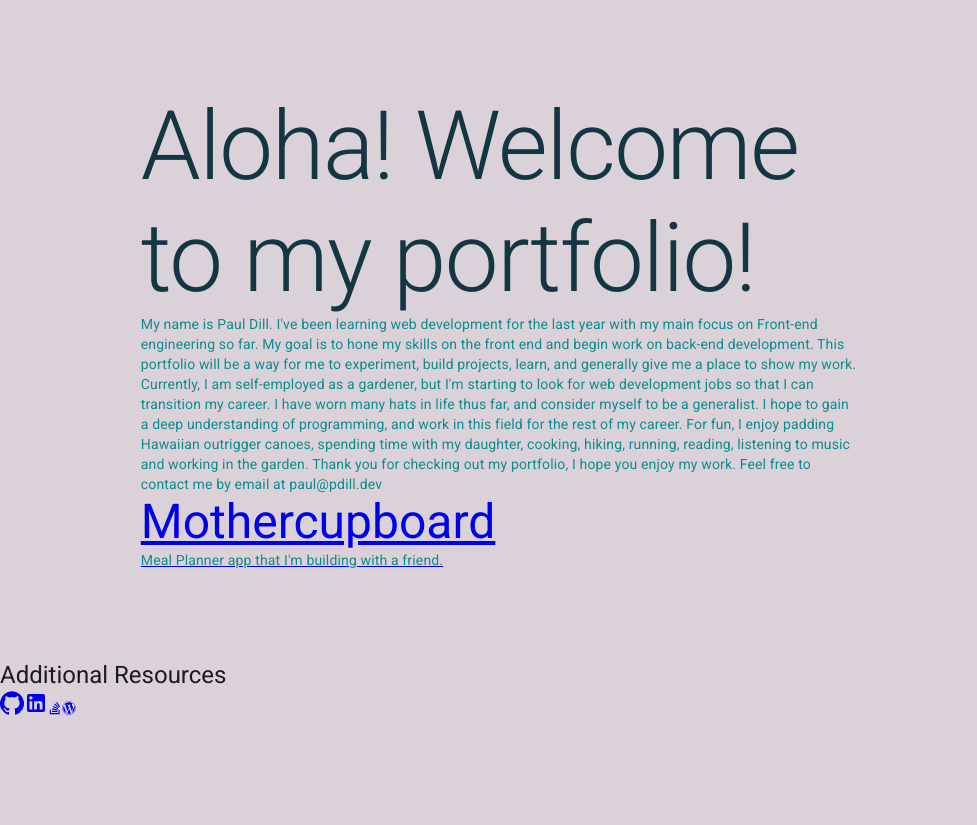
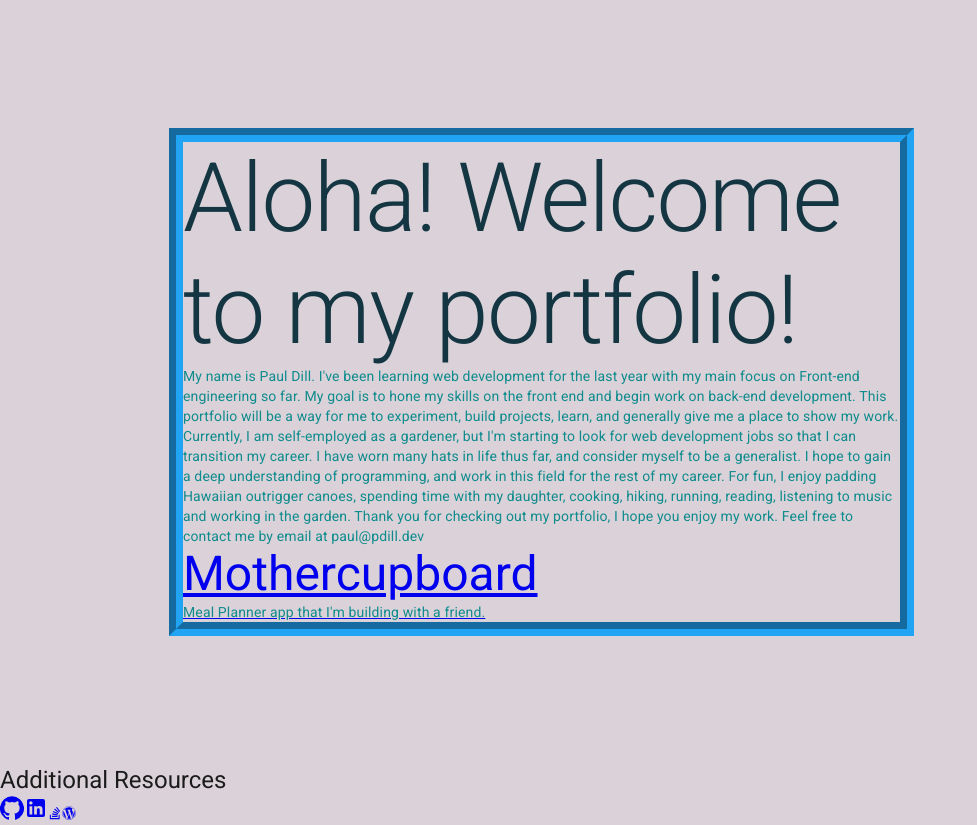
Before and after one commit to Dillweed5446/pdill.dev, a Next.js app in the folder pdill.dev/: page / in a window 1280 px wide. Shown: the whole page, without its empty margins (0-977 px from the left). Before the commit the page ends 800 px from the top, so only its background shows below. Built offline with nearby package versions, Linux system fonts and the light colour scheme.

Commit message:
:art: :construction: Fix box border, move boxmodel into index.js from _app.js

```diff
--- a/pdill.dev/components/content-box.js
+++ b/pdill.dev/components/content-box.js
@@ -5,7 +5,7 @@ export default function BoxModel ({children}) {
   return (
     <div theme={ theme } style={{
       width: '70%',
-      border: '2em #20A4F3',
+      border: '1em groove #20A4F3',
       padding: '0%',
       margin: '4%',
       backgroundColor: '#DAD2D8',
--- a/pdill.dev/pages/_app.js
+++ b/pdill.dev/pages/_app.js
@@ -5,7 +5,6 @@ import { ThemeProvider } from '@material-ui/core/styles'
 import CssBaseline from '@material-ui/core/CssBaseline'
 import theme from '../src/theme'
 import Footer from '../components/footer'
-import BoxModel from '../components/content-box'
 
 export default function MyApp (props) {
   const { Component, pageProps } = props
@@ -27,10 +26,8 @@ export default function MyApp (props) {
       </Head>
       <ThemeProvider theme={theme}>
         {/* CssBaseline kickstart an elegant, consistent, and simple baseline to build upon. */}
-        <BoxModel >
-          <CssBaseline />
-          <Component {...pageProps} />
-        </BoxModel>
+        <CssBaseline />
+        <Component {...pageProps} />
         <Footer />
       </ThemeProvider>
     </React.Fragment>
--- a/pdill.dev/pages/index.js
+++ b/pdill.dev/pages/index.js
@@ -1,7 +1,7 @@
 import Head from 'next/head'
 import React from 'react'
 // import Link from 'next/link'
-
+import BoxModel from '../components/content-box'
 import Typography from '@material-ui/core/Typography'
 
 
@@ -13,6 +13,7 @@ export default function Home () {
       </Head>
 
       <main style={{margin:"10%"}}>
+        <BoxModel>
           <Typography variant="h1" className="title" color="primary" >
             Aloha!  Welcome to my portfolio!
           </Typography>
@@ -34,8 +35,8 @@ export default function Home () {
               <Typography variant="p" color="secondary">Meal Planner app that I'm building with a friend.</Typography>
             </a>
 
-
           </div>
+        </BoxModel>
         {/*  <a
             href="https://github.com/vercel/next.js/tree/master/examples"
             className="card"
```
Lines whose indentation alone changed are shown as unchanged.
